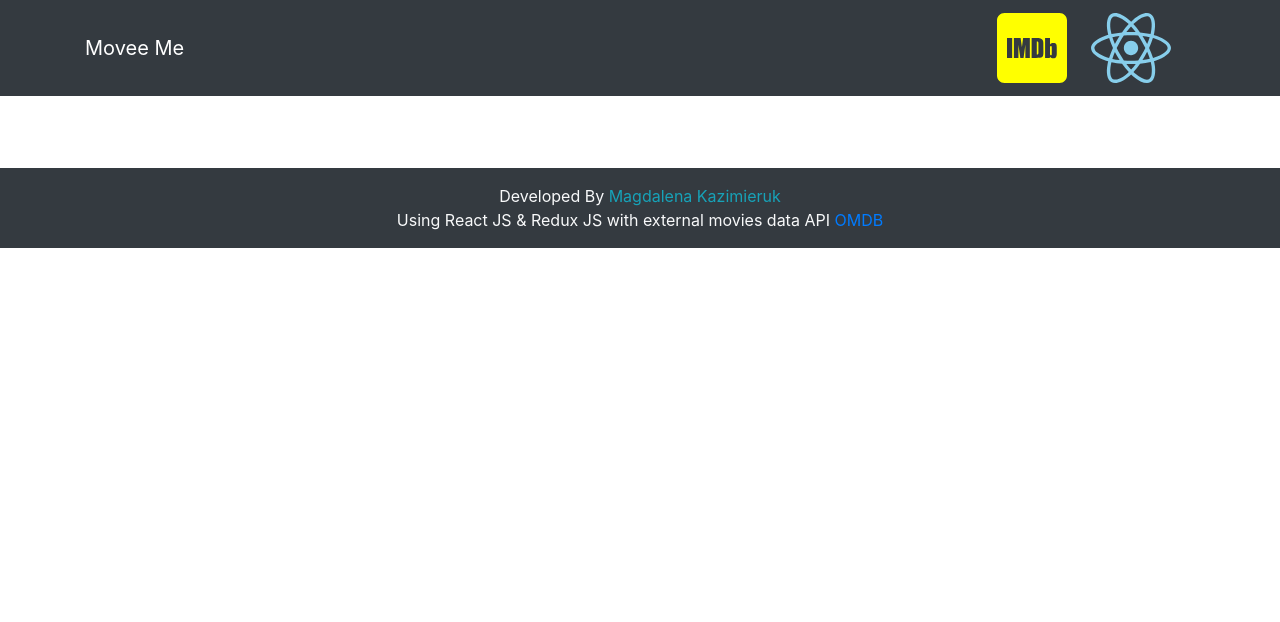
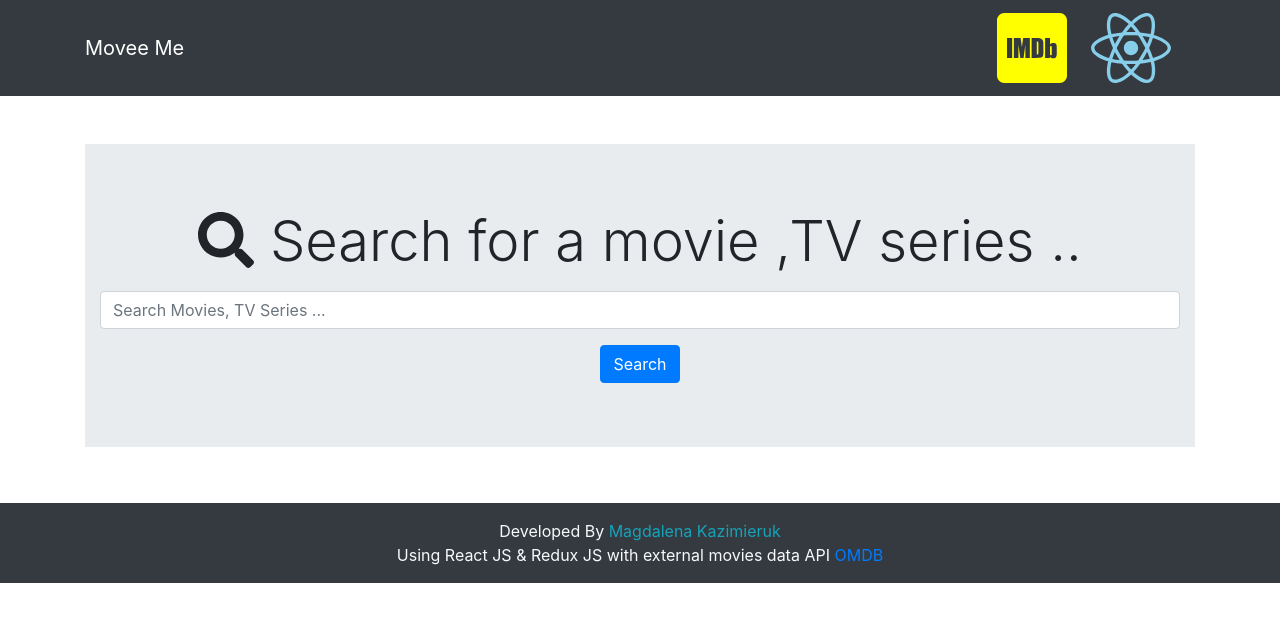
Before and after one commit to mkazimie/Movie_Browser, a React (Create React App) app: page / in a window 1280 px wide. Shown: the top 622 px of the page. Built offline with nearby package versions, Linux system fonts and the light colour scheme.

Commit message:
Add SearchForm component and container

```diff
--- a/package.json
+++ b/package.json
@@ -13,6 +13,7 @@
     "axios": "^0.20.0",
     "react": "^16.13.1",
     "react-dom": "^16.13.1",
+    "react-redux": "^7.2.1",
     "react-scripts": "3.4.3",
     "redux": "^4.0.5",
     "redux-devtools-extension": "^2.13.8",
--- a/src/App.js
+++ b/src/App.js
@@ -2,6 +2,7 @@ import React from 'react';
 import './css/App.css';
 import Navbar from "./components/layout/Navbar";
 import Footer from "./components/layout/Footer";
+import Landing from "./components/main/Landing";
 
 // const OMDb_API_KEY = process.env.OMDb_API_KEY;
 
@@ -9,6 +10,7 @@ function App() {
     return (
         <div className="App">
             <Navbar/>
+            <Landing/>
             <Footer/>
         </div>
     );
--- /dev/null
+++ b/src/components/main/Landing.js
@@ -0,0 +1,15 @@
+import React, {Component} from 'react';
+import SearchForm from "../../containers/main/SearchForm";
+
+class Landing extends Component {
+    render() {
+        return (
+            <div className="container">
+                <SearchForm/>
+            </div>
+        );
+    }
+}
+
+
+export default Landing;
--- /dev/null
+++ b/src/components/main/SearchForm.js
@@ -0,0 +1,38 @@
+import React, {Component} from 'react';
+import {FontAwesomeIcon} from "@fortawesome/react-fontawesome";
+import {faSearch} from "@fortawesome/free-solid-svg-icons";
+
+
+class SearchForm extends Component {
+
+    handleOnChange = e => {
+        this.props.searchMovie(e.target.value)
+    }
+
+
+    render() {
+        return (
+            <div className="jumbotron jumbotron-fluid mt-5 text-center">
+                <div className="container">
+                    <h1 className="display-4 mb-3">
+                        <FontAwesomeIcon icon={faSearch}/> Search for a movie ,TV series ..
+                    </h1>
+                    <form id="searchForm" onSubmit={this.onSubmit}>
+                        <input
+                            type="text"
+                            className="form-control"
+                            name="searchText"
+                            placeholder="Search Movies, TV Series ..."
+                            onChange={this.handleOnChange}
+                        />
+                        <button type="submit" className="btn btn-primary btn-bg mt-3">
+                            Search
+                        </button>
+                    </form>
+                </div>
+            </div>
+        );
+    }
+}
+
+export default SearchForm;
--- /dev/null
+++ b/src/containers/main/SearchForm.js
@@ -0,0 +1,17 @@
+import {connect} from "react-redux";
+import SearchForm from "../../components/main/SearchForm";
+import {searchMovie} from "../../redux/actions/searchAction";
+
+const mapDispatch = (dispatch) => {
+    return {
+        searchMovie: (text) => dispatch(searchMovie(text))
+    }
+}
+
+const mapState = (state) => ({
+    text : state.movies.text
+})
+
+
+
+export default connect(mapState, mapDispatch)(SearchForm);
--- a/src/index.js
+++ b/src/index.js
@@ -2,14 +2,17 @@ import React from 'react';
 import ReactDOM from 'react-dom';
 import './css/index.css';
 import App from './App';
+import {Provider} from "react-redux";
+import store from "./redux/store";
 import * as serviceWorker from './serviceWorker';
 
 ReactDOM.render(
-  <React.StrictMode>
-
-    <App />
-  </React.StrictMode>,
-  document.getElementById('root')
+    <React.StrictMode>
+        <Provider store={store}>
+            <App/>
+        </Provider>
+    </React.StrictMode>,
+    document.getElementById('root')
 );
 
 // If you want your app to work offline and load faster, you can change
--- a/src/redux/actions/searchAction.js
+++ b/src/redux/actions/searchAction.js
@@ -1,10 +1,9 @@
 import {SEARCH_MOVIE} from "./actionTypes";
 
-const searchMovie = (text) => (dispatch) => {
-    dispatch({
-        type: SEARCH_MOVIE,
-        payload: text
-    })
-}
+const searchMovie = (text) => ({
+    type: SEARCH_MOVIE,
+    payload: text
+})
 
-export default searchMovie;
+
+export {searchMovie};
--- a/src/redux/store.js
+++ b/src/redux/store.js
@@ -1,12 +1,13 @@
-import {createStore, applyMiddleware} from "redux";
+import {createStore, applyMiddleware, compose} from "redux";
 import thunk from "redux-thunk";
-import {composeWithDevTools} from "redux-devtools-extension/developmentOnly";
 import rootReducer from './reducers';
 
-const middleware = [thunk];
-const initialState = {};
 
-const store = createStore(rootReducer, initialState, composeWithDevTools(applyMiddleware(...middleware)));
+
+const store = createStore(rootReducer, compose(
+    applyMiddleware(thunk),
+    window.__REDUX_DEVTOOLS_EXTENSION__ && window.__REDUX_DEVTOOLS_EXTENSION__()
+));
 
 
 export default store;
```
Also changed, not shown: 1 other file (tests, documents, lock files or other folders). Lines whose indentation alone changed are shown as unchanged.
